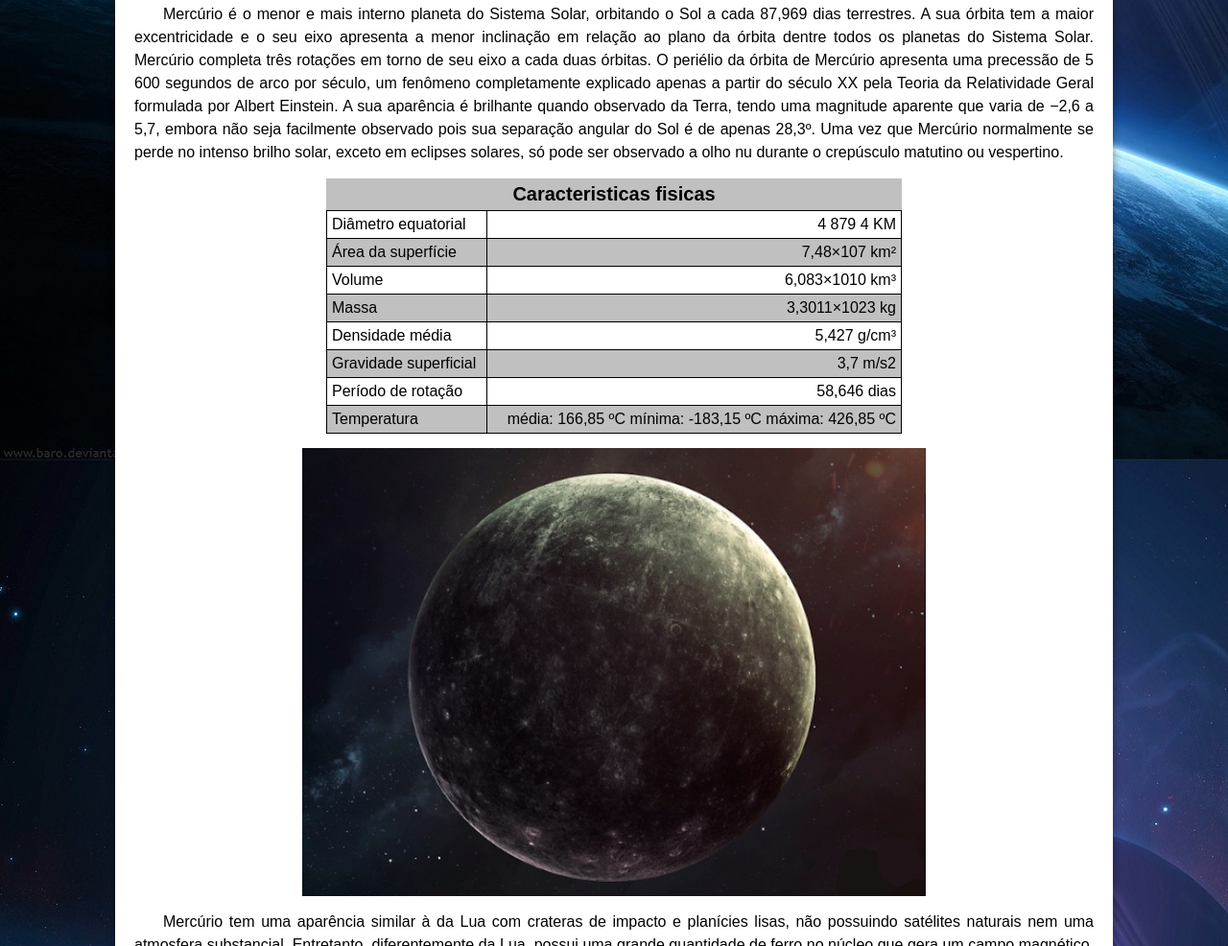
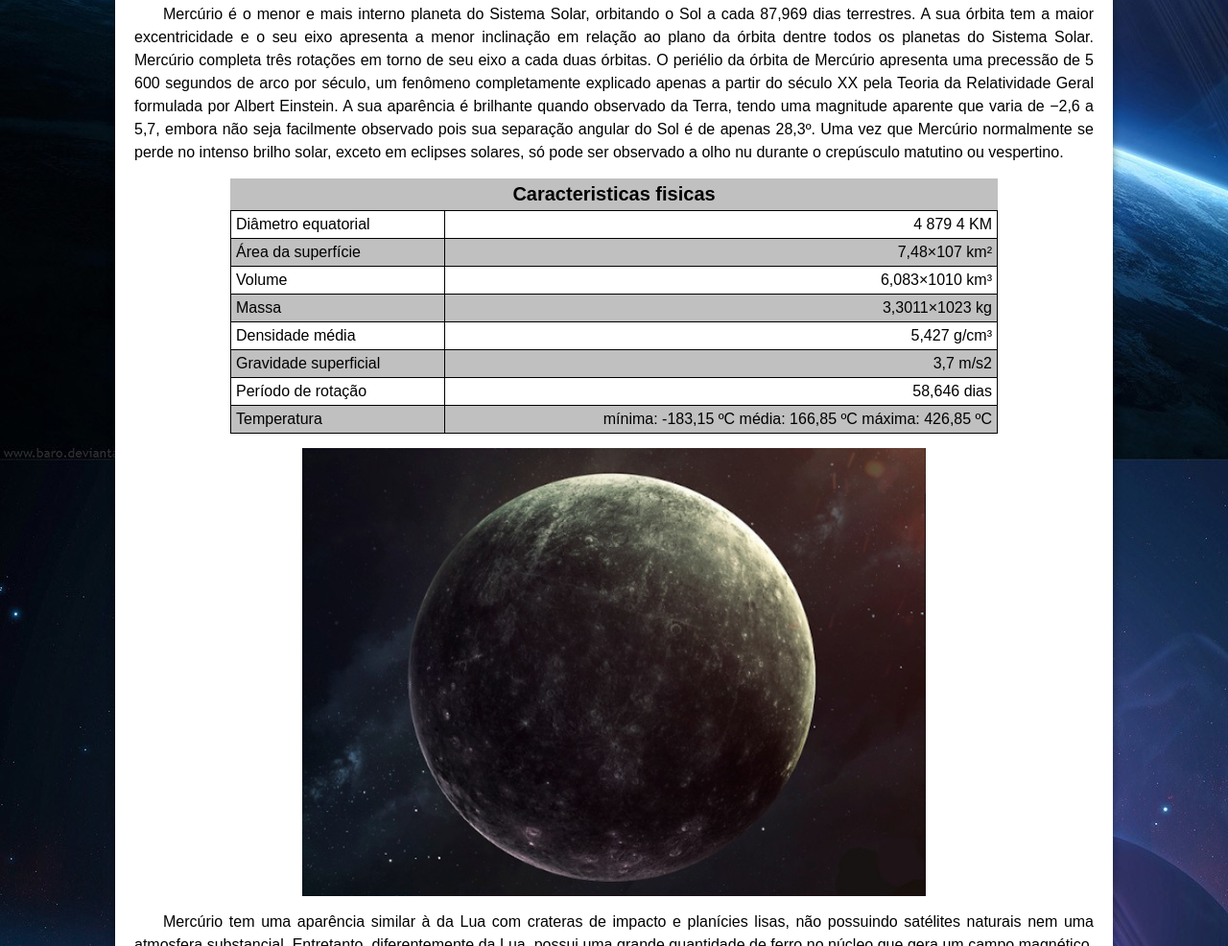
Before and after one commit to mdsaraujo/projeto-espaco, a plain HTML site: page pag-planetas/pag-mercurio/mercurio.html in a window 1280 px wide. Shown: the part 721-1707 px from the top of the page at 96% size. Drawn offline with Linux system fonts and the light colour scheme.

Commit message:
atualização

```diff
--- a/estilo/style.css
+++ b/estilo/style.css
@@ -175,7 +175,7 @@ details {
 }
 
 details > img {
-    display: inline;
+    display: inline-flex;
     padding-top: 20px;
     width: 200px;
 
--- a/pag-planetas/pag-mercurio/mercurio.html
+++ b/pag-planetas/pag-mercurio/mercurio.html
@@ -11,7 +11,7 @@
         table {
             margin: auto;
             border-collapse: collapse;
-            width: 60%;
+            width: 80%;
             font-family: Arial, Helvetica, sans-serif;
         }
         caption {
@@ -105,9 +105,11 @@
                     </tr>
                     <tr>
                         <td>Temperatura</td>
-                        <td class="num">média: 166,85 ºC
+                        <td class="num">
                             mínima: -183,15 ºC
-                            máxima: 426,85 ºC</td>
+                            média: 166,85 ºC
+                            máxima: 426,85 ºC
+                        </td>
                     </tr>
                 </tbody>
             </table>
```
